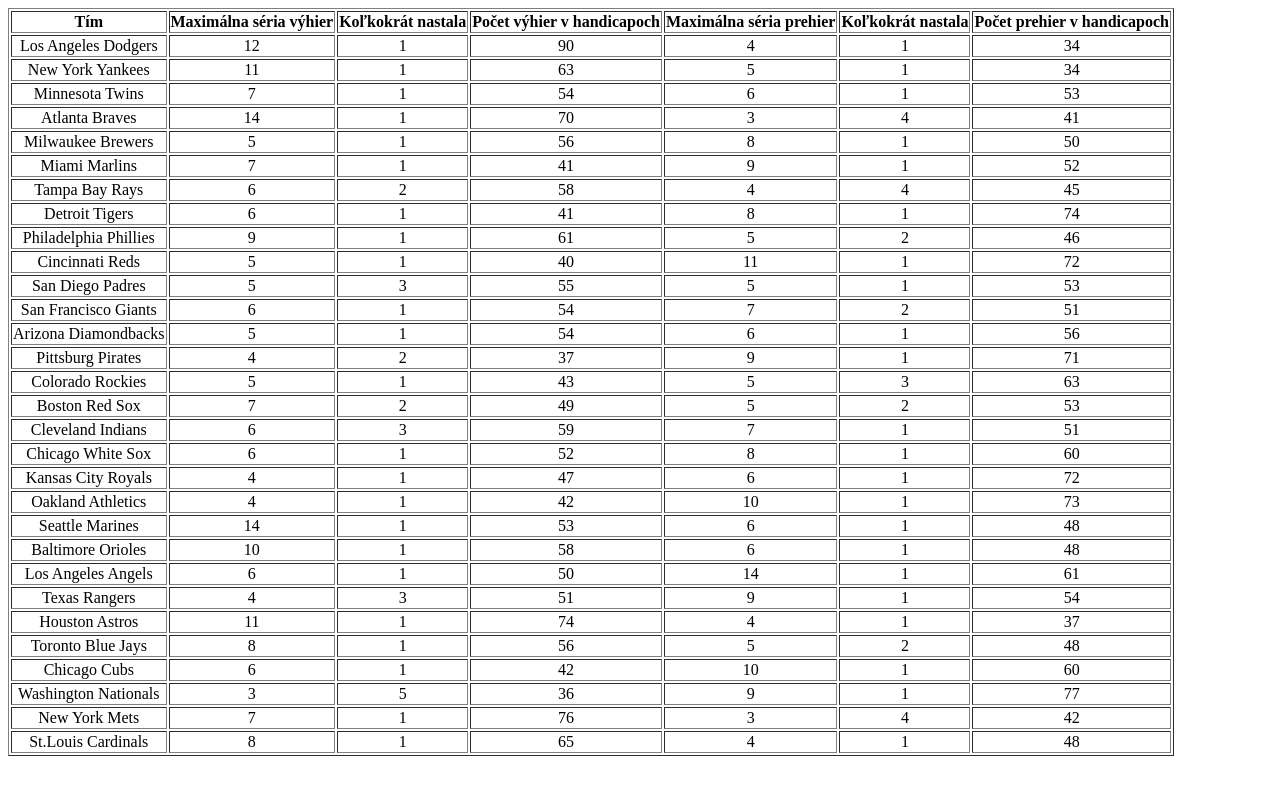
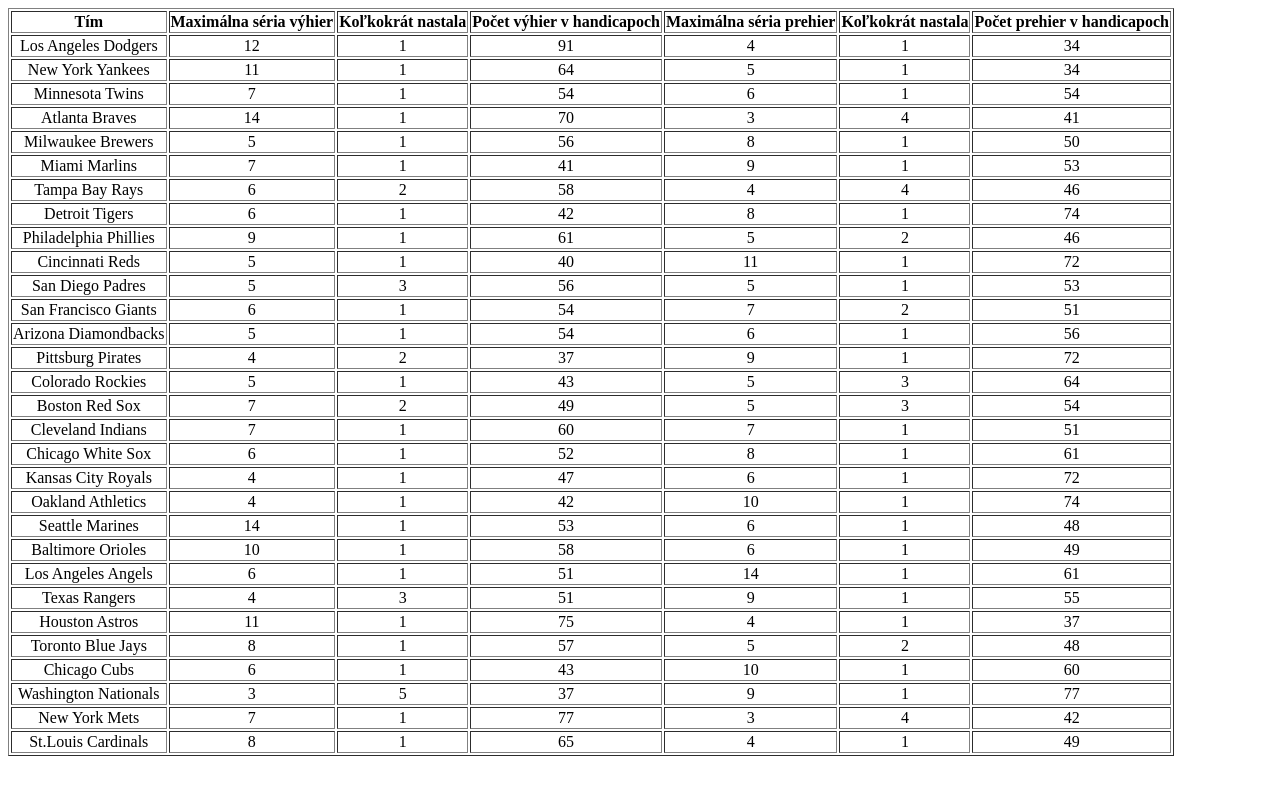
Before and after one commit to andrejtomci/baseball-stats, a plain HTML site: page index.html in a window 1280 px wide. Drawn offline with Linux system fonts and the light colour scheme.

Commit message:
deploy: 11ad9741d7cd0173ffe2a836be6b0b5b3211a956

```diff
--- a/index.html
+++ b/index.html
@@ -15,7 +15,7 @@
         <td style="text-align:center">Los Angeles Dodgers</td>
         <td style="text-align:center">12</td>
         <td style="text-align:center">1</td>
-        <td style="text-align:center">90</td>
+        <td style="text-align:center">91</td>
         <td style="text-align:center">4</td>
         <td style="text-align:center">1</td>
         <td style="text-align:center">34</td>
@@ -23,7 +23,7 @@
         <td style="text-align:center">New York Yankees</td>
         <td style="text-align:center">11</td>
         <td style="text-align:center">1</td>
-        <td style="text-align:center">63</td>
+        <td style="text-align:center">64</td>
         <td style="text-align:center">5</td>
         <td style="text-align:center">1</td>
         <td style="text-align:center">34</td>
@@ -34,7 +34,7 @@
         <td style="text-align:center">54</td>
         <td style="text-align:center">6</td>
         <td style="text-align:center">1</td>
-        <td style="text-align:center">53</td>
+        <td style="text-align:center">54</td>
     </tr><tr>
         <td style="text-align:center">Atlanta Braves</td>
         <td style="text-align:center">14</td>
@@ -58,7 +58,7 @@
         <td style="text-align:center">41</td>
         <td style="text-align:center">9</td>
         <td style="text-align:center">1</td>
-        <td style="text-align:center">52</td>
+        <td style="text-align:center">53</td>
     </tr><tr>
         <td style="text-align:center">Tampa Bay Rays</td>
         <td style="text-align:center">6</td>
@@ -66,12 +66,12 @@
         <td style="text-align:center">58</td>
         <td style="text-align:center">4</td>
         <td style="text-align:center">4</td>
-        <td style="text-align:center">45</td>
+        <td style="text-align:center">46</td>
     </tr><tr>
         <td style="text-align:center">Detroit Tigers</td>
         <td style="text-align:center">6</td>
         <td style="text-align:center">1</td>
-        <td style="text-align:center">41</td>
+        <td style="text-align:center">42</td>
         <td style="text-align:center">8</td>
         <td style="text-align:center">1</td>
         <td style="text-align:center">74</td>
@@ -95,7 +95,7 @@
         <td style="text-align:center">San Diego Padres</td>
         <td style="text-align:center">5</td>
         <td style="text-align:center">3</td>
-        <td style="text-align:center">55</td>
+        <td style="text-align:center">56</td>
         <td style="text-align:center">5</td>
         <td style="text-align:center">1</td>
         <td style="text-align:center">53</td>
@@ -122,7 +122,7 @@
         <td style="text-align:center">37</td>
         <td style="text-align:center">9</td>
         <td style="text-align:center">1</td>
-        <td style="text-align:center">71</td>
+        <td style="text-align:center">72</td>
     </tr><tr>
         <td style="text-align:center">Colorado Rockies</td>
         <td style="text-align:center">5</td>
@@ -130,20 +130,20 @@
         <td style="text-align:center">43</td>
         <td style="text-align:center">5</td>
         <td style="text-align:center">3</td>
-        <td style="text-align:center">63</td>
+        <td style="text-align:center">64</td>
     </tr><tr>
         <td style="text-align:center">Boston Red Sox</td>
         <td style="text-align:center">7</td>
         <td style="text-align:center">2</td>
         <td style="text-align:center">49</td>
         <td style="text-align:center">5</td>
-        <td style="text-align:center">2</td>
-        <td style="text-align:center">53</td>
+        <td style="text-align:center">3</td>
+        <td style="text-align:center">54</td>
     </tr><tr>
         <td style="text-align:center">Cleveland Indians</td>
-        <td style="text-align:center">6</td>
-        <td style="text-align:center">3</td>
-        <td style="text-align:center">59</td>
+        <td style="text-align:center">7</td>
+        <td style="text-align:center">1</td>
+        <td style="text-align:center">60</td>
         <td style="text-align:center">7</td>
         <td style="text-align:center">1</td>
         <td style="text-align:center">51</td>
@@ -154,7 +154,7 @@
         <td style="text-align:center">52</td>
         <td style="text-align:center">8</td>
         <td style="text-align:center">1</td>
-        <td style="text-align:center">60</td>
+        <td style="text-align:center">61</td>
     </tr><tr>
         <td style="text-align:center">Kansas City Royals</td>
         <td style="text-align:center">4</td>
@@ -170,7 +170,7 @@
         <td style="text-align:center">42</td>
         <td style="text-align:center">10</td>
         <td style="text-align:center">1</td>
-        <td style="text-align:center">73</td>
+        <td style="text-align:center">74</td>
     </tr><tr>
         <td style="text-align:center">Seattle Marines</td>
         <td style="text-align:center">14</td>
@@ -186,12 +186,12 @@
         <td style="text-align:center">58</td>
         <td style="text-align:center">6</td>
         <td style="text-align:center">1</td>
-        <td style="text-align:center">48</td>
+        <td style="text-align:center">49</td>
     </tr><tr>
         <td style="text-align:center">Los Angeles Angels</td>
         <td style="text-align:center">6</td>
         <td style="text-align:center">1</td>
-        <td style="text-align:center">50</td>
+        <td style="text-align:center">51</td>
         <td style="text-align:center">14</td>
         <td style="text-align:center">1</td>
         <td style="text-align:center">61</td>
@@ -202,12 +202,12 @@
         <td style="text-align:center">51</td>
         <td style="text-align:center">9</td>
         <td style="text-align:center">1</td>
-        <td style="text-align:center">54</td>
+        <td style="text-align:center">55</td>
     </tr><tr>
         <td style="text-align:center">Houston Astros</td>
         <td style="text-align:center">11</td>
         <td style="text-align:center">1</td>
-        <td style="text-align:center">74</td>
+        <td style="text-align:center">75</td>
         <td style="text-align:center">4</td>
         <td style="text-align:center">1</td>
         <td style="text-align:center">37</td>
@@ -215,7 +215,7 @@
         <td style="text-align:center">Toronto Blue Jays</td>
         <td style="text-align:center">8</td>
         <td style="text-align:center">1</td>
-        <td style="text-align:center">56</td>
+        <td style="text-align:center">57</td>
         <td style="text-align:center">5</td>
         <td style="text-align:center">2</td>
         <td style="text-align:center">48</td>
@@ -223,7 +223,7 @@
         <td style="text-align:center">Chicago Cubs</td>
         <td style="text-align:center">6</td>
         <td style="text-align:center">1</td>
-        <td style="text-align:center">42</td>
+        <td style="text-align:center">43</td>
         <td style="text-align:center">10</td>
         <td style="text-align:center">1</td>
         <td style="text-align:center">60</td>
@@ -231,7 +231,7 @@
         <td style="text-align:center">Washington Nationals</td>
         <td style="text-align:center">3</td>
         <td style="text-align:center">5</td>
-        <td style="text-align:center">36</td>
+        <td style="text-align:center">37</td>
         <td style="text-align:center">9</td>
         <td style="text-align:center">1</td>
         <td style="text-align:center">77</td>
@@ -239,7 +239,7 @@
         <td style="text-align:center">New York Mets</td>
         <td style="text-align:center">7</td>
         <td style="text-align:center">1</td>
-        <td style="text-align:center">76</td>
+        <td style="text-align:center">77</td>
         <td style="text-align:center">3</td>
         <td style="text-align:center">4</td>
         <td style="text-align:center">42</td>
@@ -250,7 +250,7 @@
         <td style="text-align:center">65</td>
         <td style="text-align:center">4</td>
         <td style="text-align:center">1</td>
-        <td style="text-align:center">48</td>
+        <td style="text-align:center">49</td>
     </tr></table>
 </body>
 </html>
```
